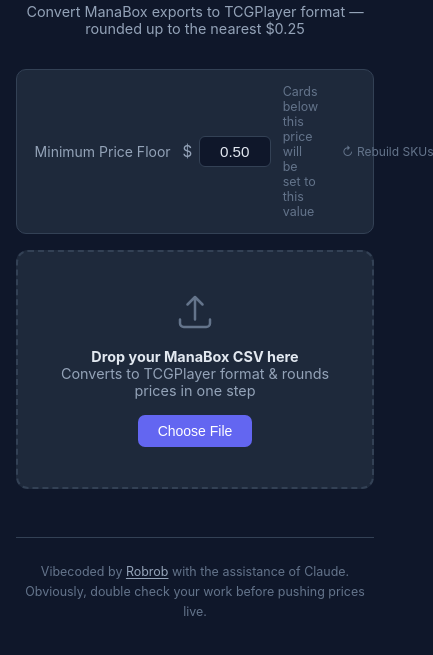
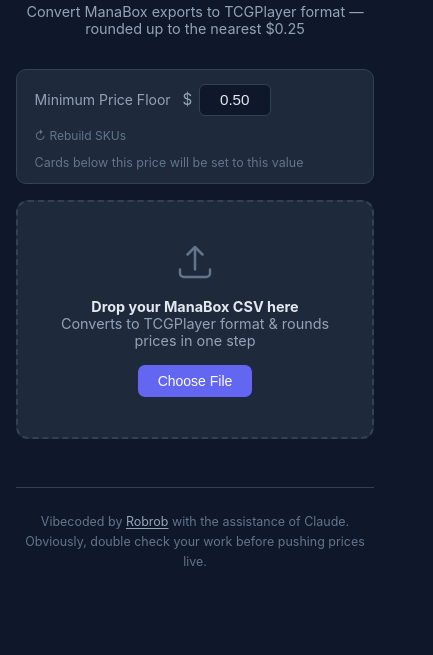
Before and after one commit to rangersnuggles/mtg-rounder, a website: page index.html in a window 390 px wide. Shown: the part 105-760 px from the top of the page, 433 px wide, since content can reach past the window. Drawn offline with nearby package versions, Linux system fonts and the light colour scheme.

Commit message:
fix mobile layout for settings row

```diff
--- a/index.html
+++ b/index.html
@@ -56,6 +56,10 @@
     .floor-input:focus { outline: none; border-color: var(--accent); }
     .floor-input.invalid { border-color: var(--red); }
     .settings-hint { font-size: .78rem; color: var(--muted); margin-left: auto; }
+    @media (max-width: 560px) {
+      .settings-row { flex-wrap: wrap; }
+      .settings-hint { margin-left: 0; flex-basis: 100%; order: 3; }
+    }
 
     /* Upload zone */
     .upload-zone {
```
